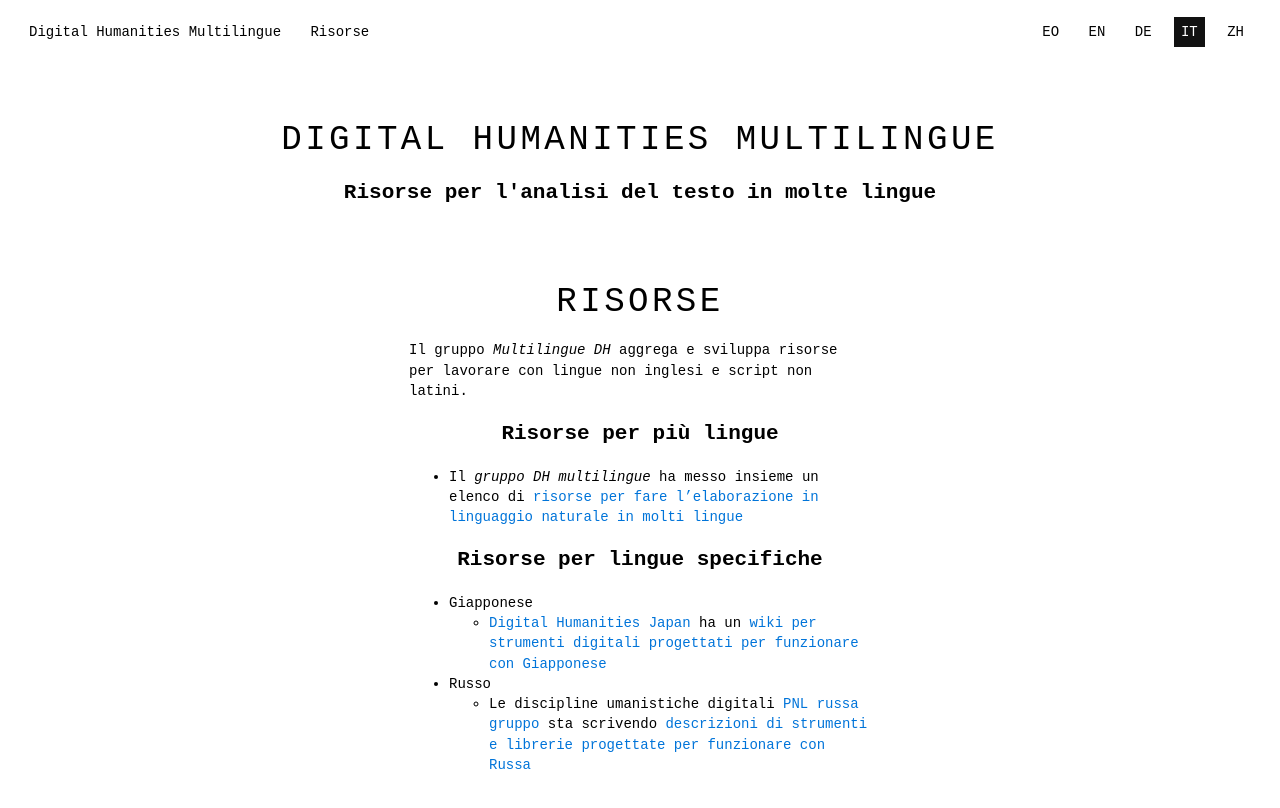
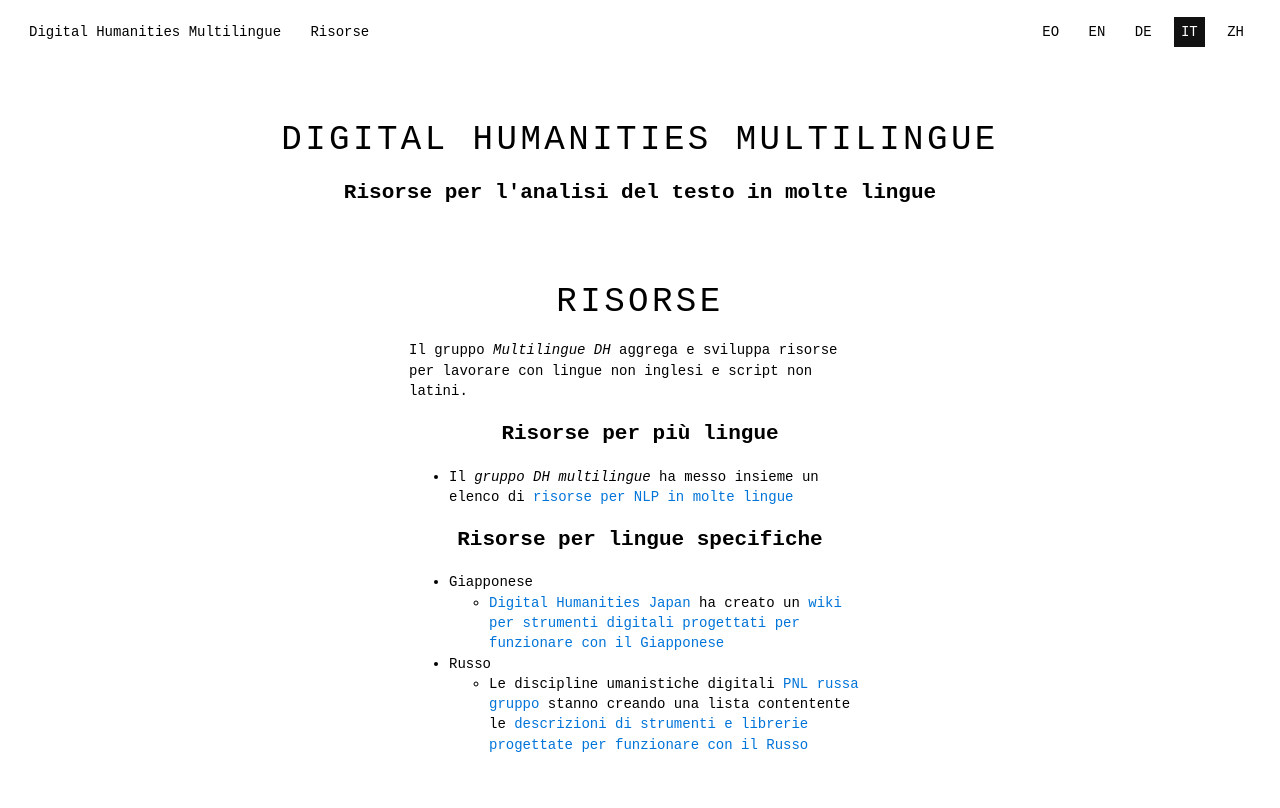
Before and after one commit to multilingual-dh/multilingual-dh.github.io, a Jekyll site: the page built from it/resources.md, in a window 1280 px wide. Shown: the top 808 px of the page. Built offline with Jekyll 4.4.1, drawn with Linux system fonts in a browser that asks for light colours.

Commit message:
Update resources.md

```diff
--- a/it/resources.md
+++ b/it/resources.md
@@ -11,11 +11,11 @@ Il gruppo *Multilingue DH* aggrega e sviluppa risorse per lavorare con lingue no
 
 ## Risorse per più lingue
 
-- Il *gruppo DH multilingue* ha messo insieme un elenco di [risorse per fare l'elaborazione in linguaggio naturale in molti lingue](https://github.com/multilingual-dh/nlp-resources)
+- Il *gruppo DH multilingue* ha messo insieme un elenco di [risorse per NLP in molte lingue](https://github.com/multilingual-dh/nlp-resources)
 
 ## Risorse per lingue specifiche
 
 - Giapponese
-  - [Digital Humanities Japan](http://dhjapan.org/) ha un [wiki per strumenti digitali progettati per funzionare con Giapponese](http://dhjapan.org/wiki/doku.php?id=tools)
+  - [Digital Humanities Japan](http://dhjapan.org/) ha creato un [wiki per strumenti digitali progettati per funzionare con il Giapponese](http://dhjapan.org/wiki/doku.php?id=tools)
 - Russo
-  - Le discipline umanistiche digitali [PNL russa gruppo](https://russiannlp.sites.stanford.edu) sta scrivendo [descrizioni di strumenti e librerie progettate per funzionare con Russa](https://russiannlp.sites.stanford.edu/resources)
+  - Le discipline umanistiche digitali [PNL russa gruppo](https://russiannlp.sites.stanford.edu) stanno creando una lista contentente le [descrizioni di strumenti e librerie progettate per funzionare con il Russo](https://russiannlp.sites.stanford.edu/resources)
```
